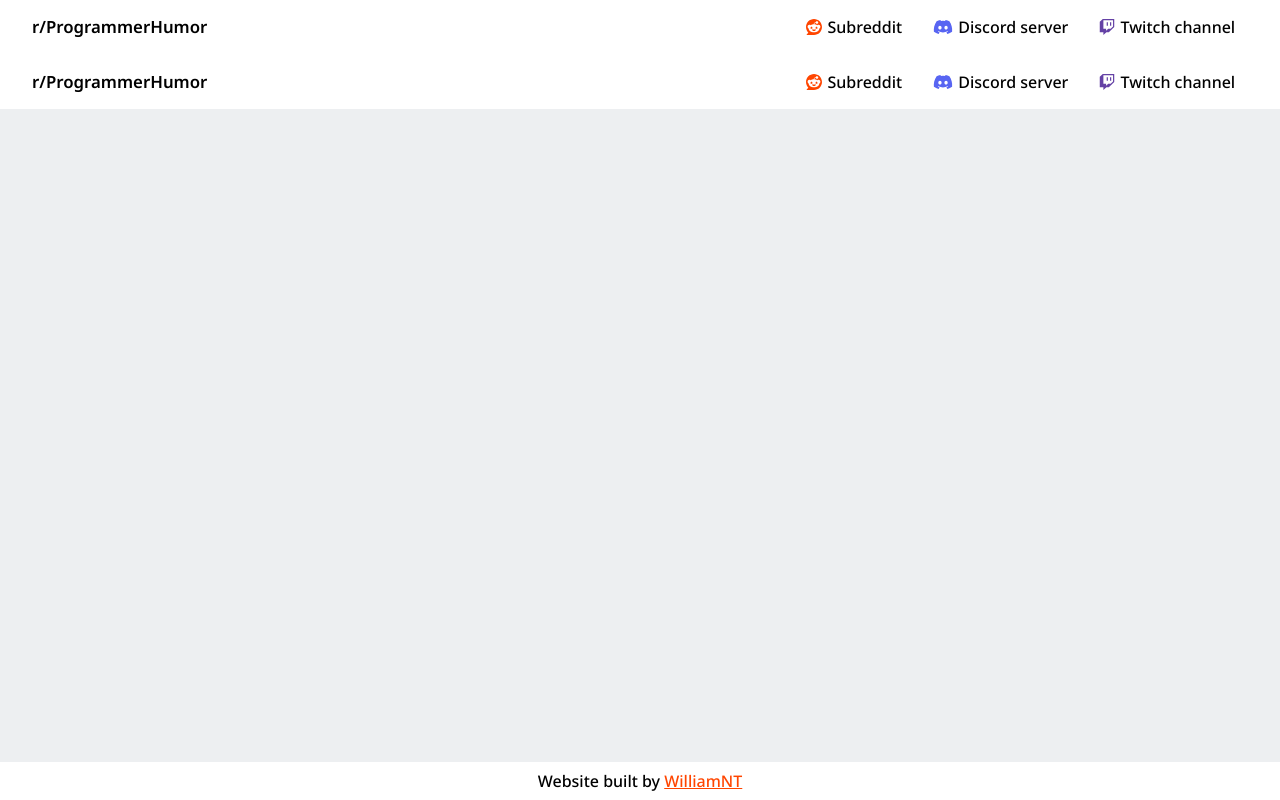
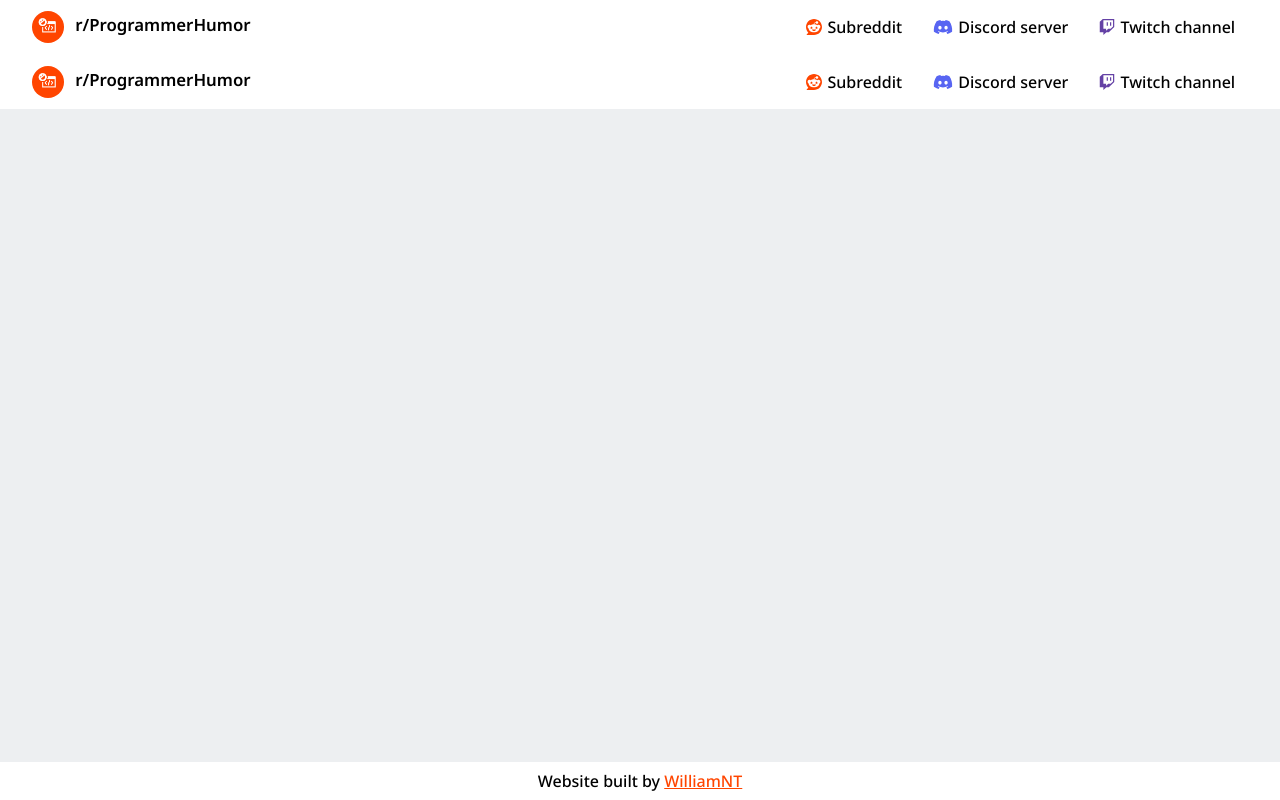
Before and after one commit to WilliamNT/ProgrammerHumor_Web, a Vue app in the folder ProgrammerHumor/: page / in a window 1280 px wide. Built offline with nearby package versions, Linux system fonts and the light colour scheme.

Commit message:
Added favicon and logo

```diff
--- a/ProgrammerHumor/index.html
+++ b/ProgrammerHumor/index.html
@@ -2,7 +2,7 @@
 <html lang="en">
   <head>
     <meta charset="UTF-8" />
-    <link rel="icon" type="image/svg+xml" href="/vite.svg" />
+    <link rel="icon" type="image/x-icon" href="/favicon.ico" />
     <meta name="viewport" content="width=device-width, initial-scale=1.0" />
     <title>r/ProgrammerHumor</title>
   </head>
--- a/ProgrammerHumor/src/components/AppNav.vue
+++ b/ProgrammerHumor/src/components/AppNav.vue
@@ -2,6 +2,7 @@
     import { library } from '@fortawesome/fontawesome-svg-core';
     import { faDiscord, faReddit, faTwitch } from '@fortawesome/free-brands-svg-icons';
     import { FontAwesomeIcon } from '@fortawesome/vue-fontawesome';
+    import LogoImage from '../assets/site/logo.png';
 
     library.add(faDiscord);
     library.add(faReddit);
@@ -11,7 +12,8 @@
 <template>
     <nav class="navbar">
         <div class="navbar-brand">
-            <span>r/ProgrammerHumor</span>
+            <img :src="LogoImage" alt="ProgrammerHumor logo" class="navbar-brand-logo">
+            <span class="navbar-brand-name">r/ProgrammerHumor</span>
         </div>
         <ul class="navbar-items">
             <li class="navbar-item">
--- a/ProgrammerHumor/src/scss/components/_nav.scss
+++ b/ProgrammerHumor/src/scss/components/_nav.scss
@@ -8,8 +8,23 @@ nav.navbar {
     padding: .7rem 2rem;
 
     .navbar-brand {
-        font-weight: 600;
-        font-size: 1.05rem;
+        display: flex;
+        gap: .7rem;
+
+        .navbar-brand-name {
+            font-weight: 600;
+            font-size: 1.05rem;
+            margin: auto 0;
+            vertical-align: middle;
+            padding-bottom: 3.5px; // needed to visually vertically center the text
+        }
+
+        .navbar-brand-logo {
+            height: 32px;
+            width: auto;
+            aspect-ratio: 1/1;
+            border-radius: 50%;
+        }
     }
 
     .navbar-items {
@@ -62,8 +77,16 @@ nav.navbar {
         }
 
         .navbar-brand {
-            font-size: .9rem;
-            font-weight: 700;
+
+            .navbar-brand-name {
+                display: none;
+                font-size: .9rem;
+                font-weight: 700;
+            }
+
+            .navbar-brand-logo {
+                height: 40px;
+            }
         }
     }
 }
```
Also changed, not shown: ProgrammerHumor/src/assets/site/logo.png (added), 1 other file (tests, documents, lock files or other folders).
